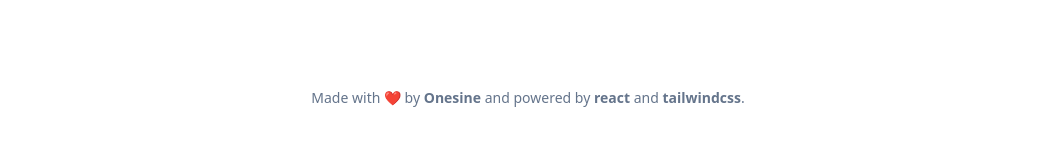
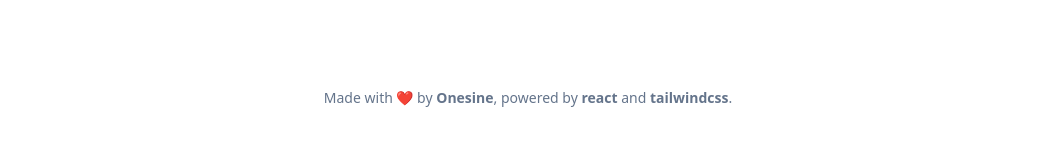
Before and after one commit to onesine/demo-react-tailwindcss-select, a React (Create React App) app: page / in a window 1280 px wide. Shown: the part 652-797 px from the top of the page, without its empty margins (112-1167 px from the left). Built offline with nearby package versions, Linux system fonts and the light colour scheme.

Commit message:
Correction

```diff
--- a/src/App.js
+++ b/src/App.js
@@ -148,7 +148,7 @@ const App = () => {
                 </div>
             </div>
 
-            <p className="text-center py-10 text-slate-500 text-sm">Made with ❤️ by <LightLink url="https://twitter.com/LewheO">Onesine</LightLink> and powered by <LightLink url="https://reactjs.org/">react</LightLink> and <LightLink url="https://tailwindcss.com/">tailwindcss</LightLink>.</p>
+            <p className="text-center py-10 text-slate-500 text-sm">Made with ❤️ by <LightLink url="https://twitter.com/LewheO">Onesine</LightLink>, powered by <LightLink url="https://reactjs.org/">react</LightLink> and <LightLink url="https://tailwindcss.com/">tailwindcss</LightLink>.</p>
         </div>
     );
 };
```
